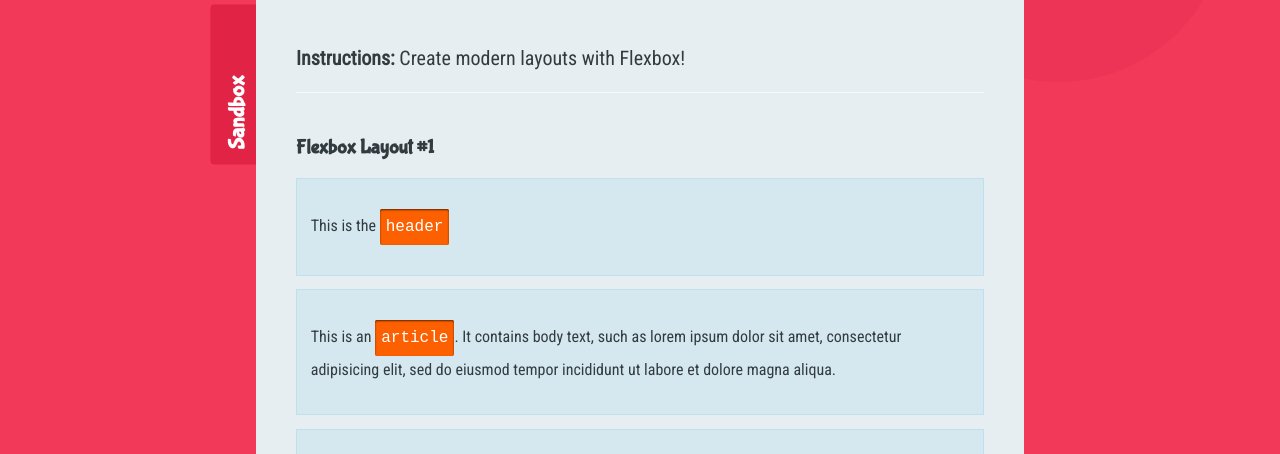
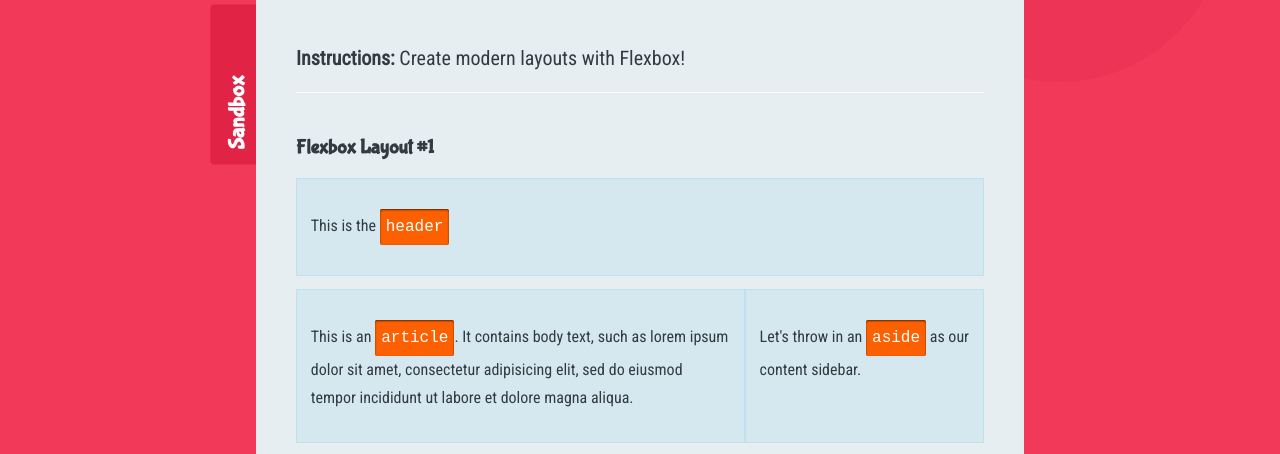
Before and after one commit to Annie-Huang/css3-in-30-days, a website: page 22-FlexboxLayouts/index.html in a window 1280 px wide. Shown: the part 276-730 px from the top of the page. Drawn offline with Linux system fonts and the light colour scheme; a web font is replaced by a local one.

Commit message:
Show how to make article and aside in ratio of 2:1

```diff
--- a/22-FlexboxLayouts/sandbox.css
+++ b/22-FlexboxLayouts/sandbox.css
@@ -3,3 +3,17 @@
     CODE YOUR STYLES BELOW!
 
    ====================================== */
+/* You can use lite server, you will have to keep refresh the index.html to get update for this tutorial */
+
+.layout1 main {
+    display: flex;
+    flex-direction: row;
+}
+
+/* This will make article and aside in ratio of 2:1 */
+.layout1 article {
+    flex: 2;
+}
+.layout1 aside {
+    flex: 1;
+}
```
